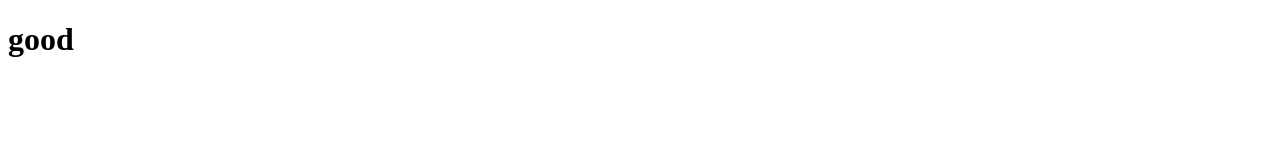
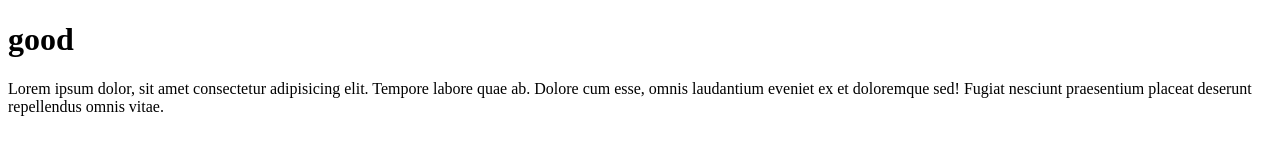
Before and after one commit to Taziach/ok, a plain HTML site: page index.html in a window 1280 px wide. Drawn offline with Linux system fonts and the light colour scheme.

Commit message:
pharagraph

```diff
--- a/index.html
+++ b/index.html
@@ -7,6 +7,7 @@
 </head>
 <body>
     <h1>good</h1>
+    <p>Lorem ipsum dolor, sit amet consectetur adipisicing elit. Tempore labore quae ab. Dolore cum esse, omnis laudantium eveniet ex et doloremque sed! Fugiat nesciunt praesentium placeat deserunt repellendus omnis vitae.</p>
 
 </body>
 </html>
```
